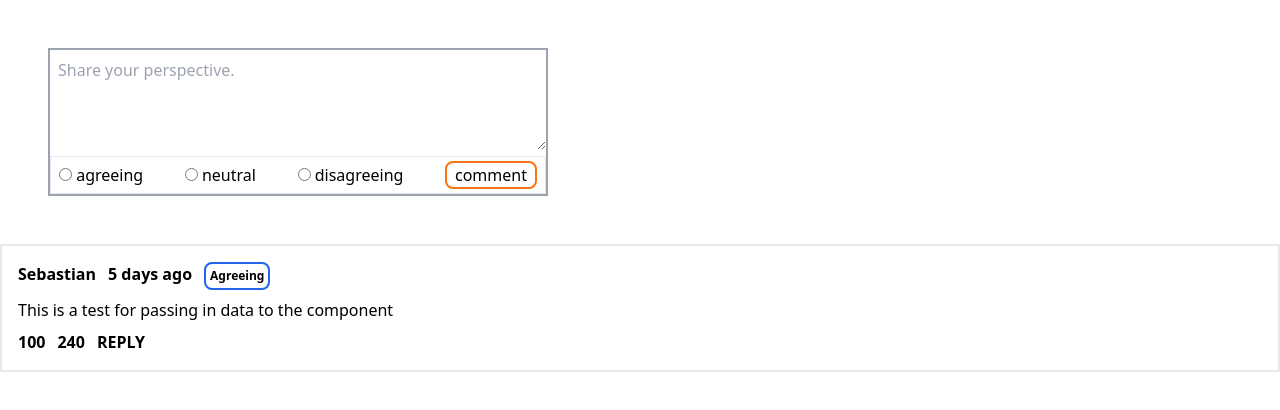
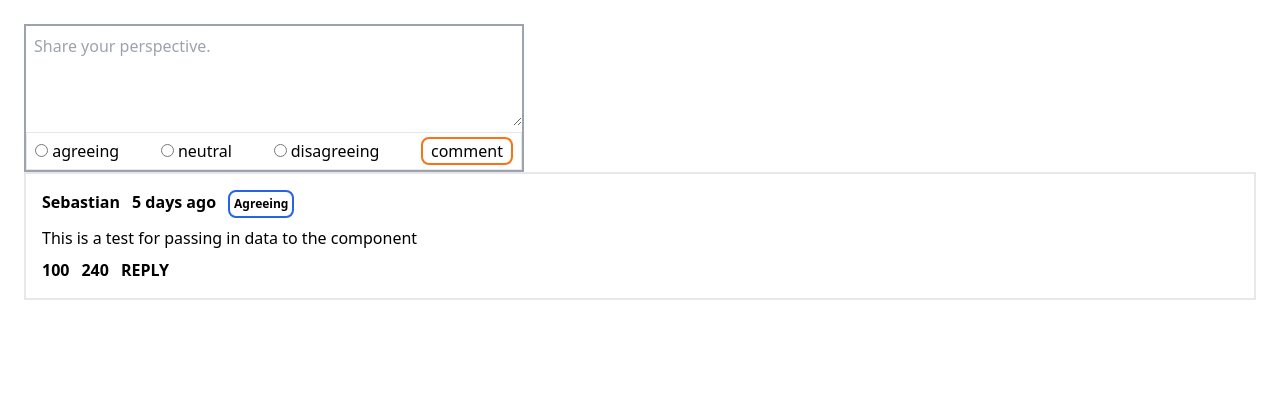
Before and after one commit to sebastianqmorales/CMVP-UI, a SvelteKit app in the folder frontend/: page /post in a window 1280 px wide. Shown: the top 410 px of the page. Built offline with nearby package versions, Linux system fonts and the light colour scheme.

Commit message:
creating new routes

```diff
--- a/frontend/src/routes/post/+layout.svelte
+++ b/frontend/src/routes/+layout.svelte
@@ -1,5 +1,5 @@
 <script>
-	import '../../app.postcss';
+	import '../app.postcss';
 </script>
 
 <slot />
--- /dev/null
+++ b/frontend/src/routes/+page.svelte
@@ -0,0 +1 @@
+<h1>Home Page</h1>
--- a/frontend/src/routes/post/+page.svelte
+++ b/frontend/src/routes/post/+page.svelte
@@ -1,6 +1,8 @@
 <script>
 	import Comments from './comment.svelte';
 	import CommentInput from './commentInput.svelte';
+	import CommentContainer from './commentsContainer.svelte';
+
 	let userName = 'Sebastian';
 	let date = '5 days ago';
 	let commentType = 'Agreeing';
@@ -9,14 +11,10 @@
 	let downVote = 240;
 </script>
 
-<div class="container">
+<div class="commentSection p-6 flex flex-col justify-center">
 	<CommentInput />
+	<Comments {userName} {date} {commentType} {commentContent} {upVote} {downVote} />
 </div>
 
-<Comments {userName} {date} {commentType} {commentContent} {upVote} {downVote} />
-
 <style>
-	.container {
-		padding: 3rem;
-	}
 </style>
--- a/frontend/src/routes/post/comment.svelte
+++ b/frontend/src/routes/post/comment.svelte
@@ -1,27 +1,35 @@
 <script>
 	// To do:
-// Make the comment type responsive to user input, the logic for changing the comment type should be here
-// Variables for pretty much everything here
 	export let userName;
 	export let date;
 	export let commentType;
 	export let commentContent;
 	export let downVote;
 	export let upVote;
-
 </script>
 
-
-<div class="container border-solid border-2 p-4">
+<div class="container object-center border-solid border-2 p-4">
 	<div class="flex gap-3 mb-2 content-center">
 		<div class="username font-semibold">{userName}</div>
 		<div class="date font-semibold">{date}</div>
 		{#if commentType === 'Agreeing'}
-        <div class="comment-type border-solid border-2 rounded-lg border-blue-600 p-1 text-xs font-bold">{commentType}</div>
+			<div
+				class="comment-type border-solid border-2 rounded-lg border-blue-600 p-1 text-xs font-bold"
+			>
+				{commentType}
+			</div>
 		{:else if commentType === 'Disagreeing'}
-        <div class="comment-type border-solid border-2 rounded-lg border-red-600 p-1 text-xs font-bold">{commentType}</div>
+			<div
+				class="comment-type border-solid border-2 rounded-lg border-red-600 p-1 text-xs font-bold"
+			>
+				{commentType}
+			</div>
 		{:else}
-        <div class="comment-type border-solid border-2 rounded-lg border-gray-600 p-1 text-xs font-bold">{commentType}</div>
+			<div
+				class="comment-type border-solid border-2 rounded-lg border-gray-600 p-1 text-xs font-bold"
+			>
+				{commentType}
+			</div>
 		{/if}
 	</div>
 	<p class="mb-2">{commentContent}</p>
@@ -33,5 +41,4 @@ export let upVote;
 </div>
 
 <style>
-
 </style>
--- a/frontend/src/routes/post/commentInput.svelte
+++ b/frontend/src/routes/post/commentInput.svelte
@@ -9,7 +9,7 @@
 	// Get the data from the form
 	// Post it to the server
 
-	function onSubmit(e) {
+	async function onSubmit(e) {
 		const formData = new FormData(e.target);
 
 		const data = {};
@@ -18,9 +18,9 @@
 			data[key] = value;
 		}
 		console.log(data);
-		fetch('http://localhost:3000/comments', {
+		await fetch('http://localhost:3000/comments', {
 			method: 'POST',
-			body: data,
+			body: JSON.stringify(data),
 			mode: 'no-cors'
 		});
 	}
@@ -57,7 +57,4 @@
 		padding: 0.5rem;
 		outline: none;
 	}
-
-	label > input {
-	}
 </style>
--- /dev/null
+++ b/frontend/src/routes/post/commentsContainer.svelte
@@ -0,0 +1,16 @@
+<script></script>
+
+<div
+	class="flex flex-col justify-center border-solid border-2 rounded-lg border-gray-600 gap-y-3 p-5"
+>
+	<slot />
+</div>
+
+<style>
+	/* .container {
+		display: flex;
+		flex-direction: column;
+		justify-content: center;
+		align-content: center;
+	} */
+</style>
```
Also changed, not shown: frontend/src/routes/account/+page.svelte (added), frontend/src/routes/login/+page.svelte (added), frontend/src/routes/post-editor/+page.svelte (added), frontend/src/routes/post/postContent.svelte (added). Lines whose indentation alone changed are shown as unchanged.
